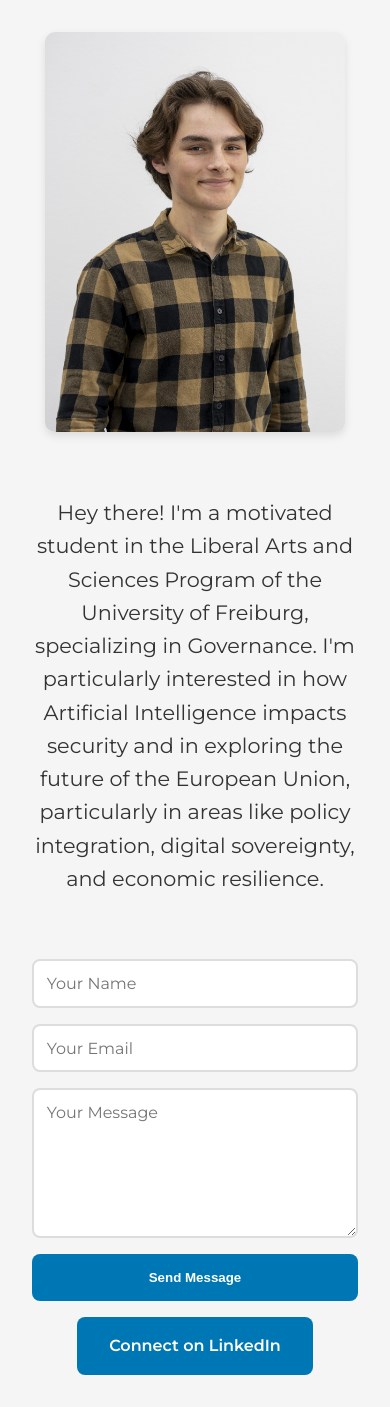
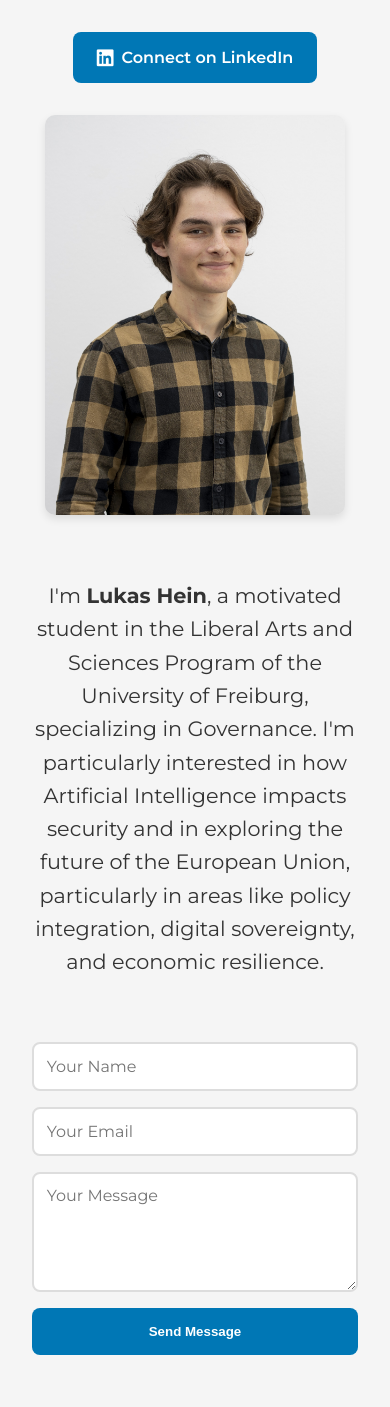
Before and after one commit to LuggLugg/LuggLugg.github.io, a plain HTML site: page index.html in a window 390 px wide. Drawn offline with Linux system fonts and the light colour scheme.

Commit message:
Update index.html

```diff
--- a/index.html
+++ b/index.html
@@ -4,7 +4,9 @@
     <meta charset="UTF-8">
     <meta name="viewport" content="width=device-width, initial-scale=1.0">
     <title>Lukas Hein</title>
-    <link href="https://fonts.googleapis.com/css2?family=Montserrat:wght@400;600&display=swap" rel="stylesheet">
+    <link href="https://fonts.googleapis.com/css2?family=Montserrat:wght@400;600;700&display=swap" rel="stylesheet">
+    <!-- LinkedIn icon from CDN -->
+    <link rel="stylesheet" href="https://cdnjs.cloudflare.com/ajax/libs/font-awesome/6.0.0/css/all.min.css">
     <style>
         * {
             margin: 0;
@@ -36,8 +38,8 @@
         }
 
         .profile-image {
-            width: 400px;  /* Reduced from 2239px */
-            height: 533px; /* Maintained aspect ratio: 400 * (2985/2239) ≈ 533 */
+            width: 400px;
+            height: 533px;
             object-fit: cover;
             border-radius: 10px;
             box-shadow: 0 4px 8px rgba(0, 0, 0, 0.1);
@@ -56,6 +58,10 @@
             font-weight: 400;
         }
 
+        .name {
+            font-weight: 700;
+        }
+
         .contact-section {
             margin-top: 2rem;
         }
@@ -64,7 +70,7 @@
             display: flex;
             flex-direction: column;
             gap: 1rem;
-            max-width: 500px;
+            max-width: 400px;  /* Reduced from 500px */
         }
 
         input, textarea {
@@ -76,7 +82,7 @@
         }
 
         textarea {
-            min-height: 150px;
+            min-height: 120px;  /* Reduced from 150px */
             resize: vertical;
         }
 
@@ -97,12 +103,21 @@
             background-color: #005885;
         }
 
+        .social-links {
+            position: absolute;
+            top: 2rem;
+            right: 2rem;
+        }
+
         .linkedin-button {
             display: inline-flex;
             align-items: center;
             gap: 0.5rem;
-            background-color: #0077B5;
-            margin-top: 1rem;
+            padding: 0.8rem 1.5rem;
+        }
+
+        .linkedin-button i {
+            font-size: 1.2rem;
         }
 
         @media (max-width: 1200px) {
@@ -112,7 +127,7 @@
             }
 
             .profile-image {
-                width: 300px;  /* Smaller for mobile */
+                width: 300px;
                 height: 400px;
                 margin: 0 auto;
             }
@@ -124,17 +139,30 @@
             .contact-form {
                 margin: 0 auto;
             }
+
+            .social-links {
+                position: static;
+                margin-top: 2rem;
+                text-align: center;
+            }
         }
     </style>
 </head>
 <body>
+    <div class="social-links">
+        <a href="https://www.linkedin.com/in/1-lukas-hein/" target="_blank" class="button linkedin-button">
+            <i class="fab fa-linkedin"></i>
+            Connect on LinkedIn
+        </a>
+    </div>
+
     <div class="container">
         <div class="profile-section">
             <img src="lukas-hein_cropped.jpg" alt="Lukas Hein Profile Picture" class="profile-image">
         </div>
         <div class="content">
             <p class="intro-text">
-                Hey there! I'm a motivated student in the Liberal Arts and Sciences Program of the University of Freiburg, specializing in Governance. I'm particularly interested in how Artificial Intelligence impacts security and in exploring the future of the European Union, particularly in areas like policy integration, digital sovereignty, and economic resilience.
+                I'm <span class="name">Lukas Hein</span>, a motivated student in the Liberal Arts and Sciences Program of the University of Freiburg, specializing in Governance. I'm particularly interested in how Artificial Intelligence impacts security and in exploring the future of the European Union, particularly in areas like policy integration, digital sovereignty, and economic resilience.
             </p>
 
             <div class="contact-section">
@@ -144,10 +172,6 @@
                     <textarea placeholder="Your Message" required></textarea>
                     <button type="submit" class="button">Send Message</button>
                 </form>
-
-                <a href="https://www.linkedin.com/in/1-lukas-hein/" target="_blank" class="button linkedin-button">
-                    Connect on LinkedIn
-                </a>
             </div>
         </div>
     </div>
```
